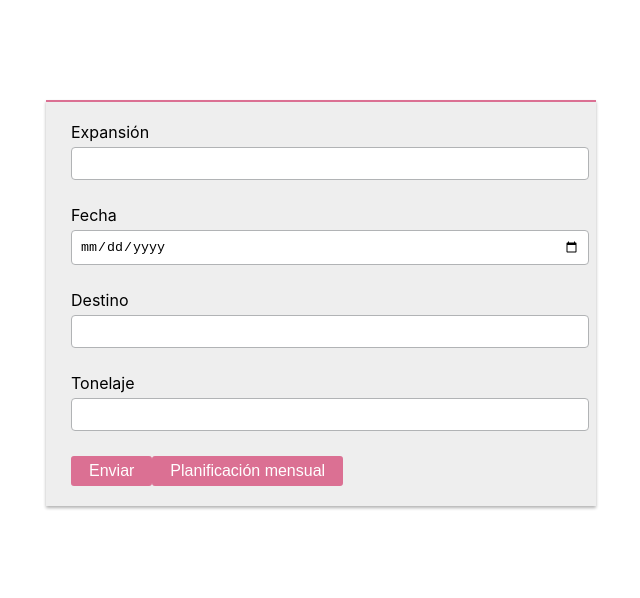
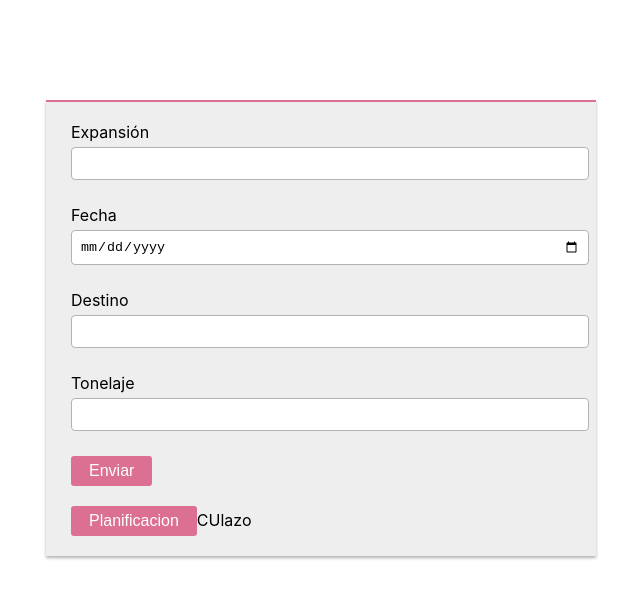
Before and after one commit to roopyx/prueba-tec-front, a React (Create React App) app: page /planificacion in a window 1280 px wide. Shown: the top 598 px of the page, without its empty margins (319-959 px from the left). Built offline with nearby package versions, Linux system fonts and the light colour scheme; no server answers.

Commit message:
render condicional Planificacion

```diff
--- a/package.json
+++ b/package.json
@@ -10,6 +10,7 @@
     "formik": "^2.2.9",
     "react": "^18.2.0",
     "react-dom": "^18.2.0",
+    "react-router-dom": "^6.4.2",
     "react-scripts": "5.0.1",
     "styled-components": "^5.3.6",
     "web-vitals": "^2.1.4",
--- a/src/App.js
+++ b/src/App.js
@@ -6,11 +6,22 @@ import Input from './componentes/Input';
 import Button from './componentes/Button';
 import { useEffect, useState } from 'react';
 import axios from 'axios';
+import {Routes, Route, useNavigate} from 'react-router-dom';
+
+import Planificacion from './componentes/Planificacion';
 
 const baseUrl = 'http://127.0.0.1:5000/new/form';
 
 const App = () => {
   const [form, setForm] = useState({})
+  const [plan, setPlan] = useState(false)
+
+  const navigate = useNavigate();
+
+  const navigateToPlanificacion = () => {
+    navigate('/planificacion', {replace: true})
+    setPlan(true);
+  }
 
   const handleSubmit = ({ expansion, fecha, destino, tonelaje }) => {
     setForm({ expansion, fecha, destino, tonelaje });
@@ -29,7 +40,12 @@ const App = () => {
     sendForm();
   }, [form]);
 
+  if (plan) {
+    return <Planificacion />
+  }
+  else {
     return (
+      <>
       <Container>
         <Section>
           <Formik
@@ -62,13 +78,21 @@ const App = () => {
               <Input name='destino' label='Destino' />
               <Input name='tonelaje' label='Tonelaje' />
               <Button type='submit'>Enviar</Button>
-            <Button type='submit'>Planificación mensual</Button>
             </Form>
           </Formik>
+          <br />
+          <Button onClick={navigateToPlanificacion}>Planificacion</Button>
+          <Routes>
+            <Route exact path="/planificacion" element={<Planificacion />} />
+          </Routes>
           {/* {balance !== '' ? <Balance>Balance final: {balance}</Balance> : null} */}
         </Section>
       </Container>
+      </>
     )
+
+  }
+
 }
 
 export default App
--- /dev/null
+++ b/src/componentes/Planificacion.js
@@ -0,0 +1,7 @@
+const Planificacion = () => {
+  return (
+    'CUlazo'
+  )
+}
+
+export default Planificacion;
--- a/src/index.js
+++ b/src/index.js
@@ -3,11 +3,14 @@ import ReactDOM from 'react-dom/client';
 import './index.css';
 import App from './App';
 import reportWebVitals from './reportWebVitals';
+import {BrowserRouter as Router} from 'react-router-dom';
 
 const root = ReactDOM.createRoot(document.getElementById('root'));
 root.render(
   <React.StrictMode>
-    <App />
+    <Router>
+      <App />
+    </Router>
   </React.StrictMode>
 );
 
```
Also changed, not shown: src/componentes/Calendar.js (added), 1 other file (tests, documents, lock files or other folders). Lines whose indentation alone changed are shown as unchanged.
